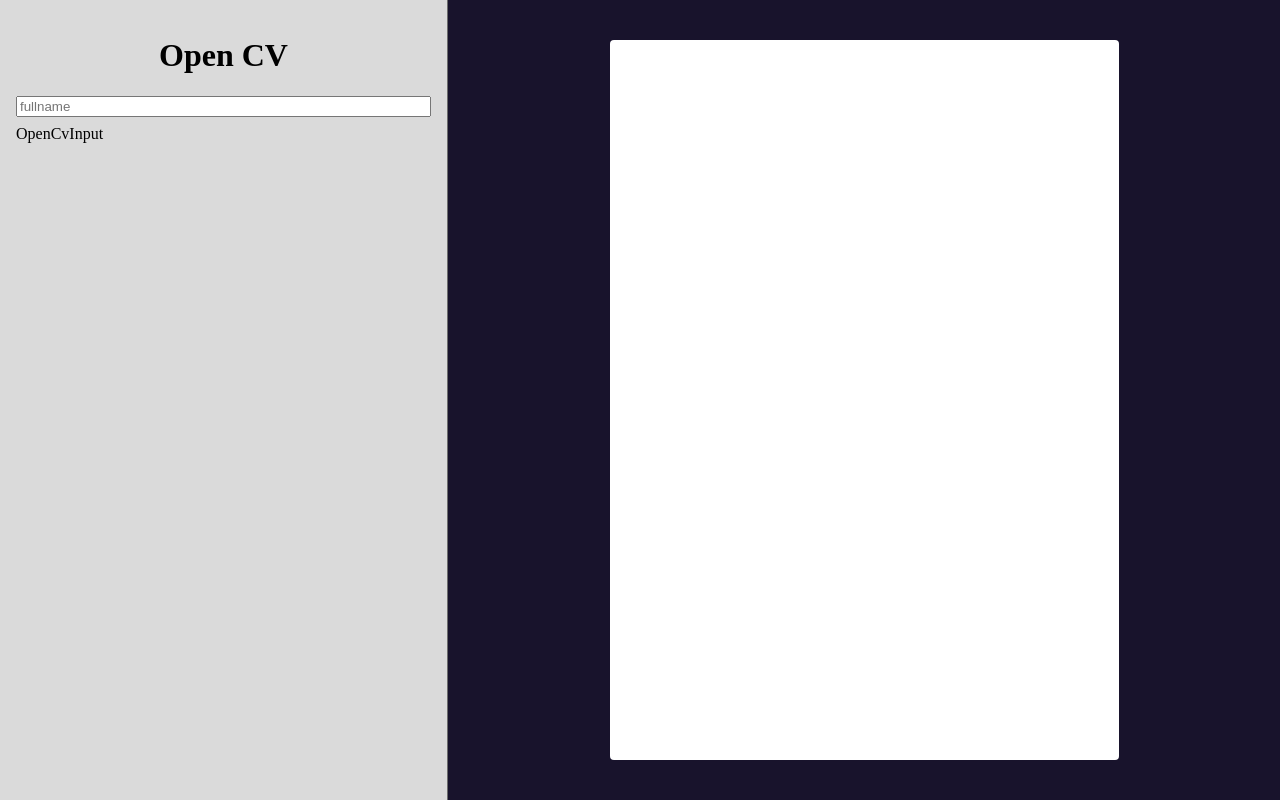
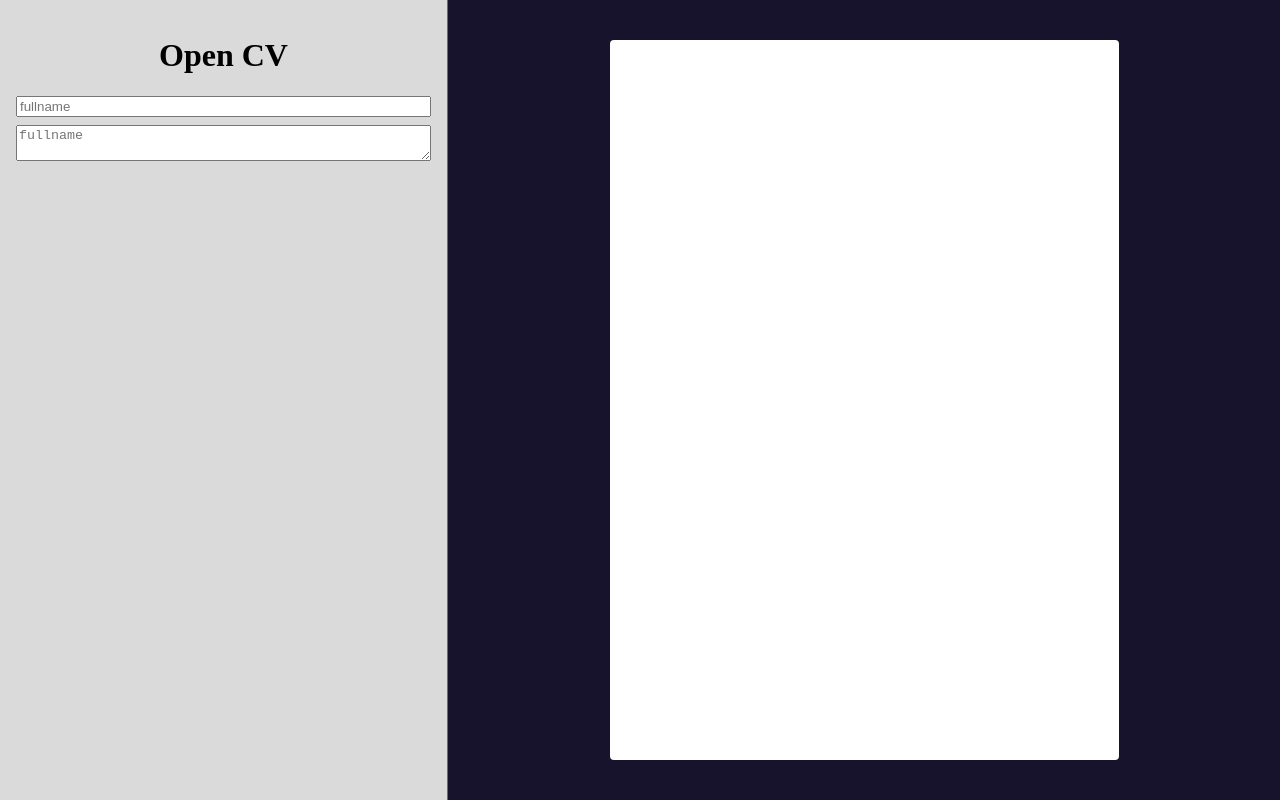
Before and after one commit to lucasserral/opencv, a React (Vite) app: page / in a window 1280 px wide. Built offline with nearby package versions, Linux system fonts and the light colour scheme.

Commit message:
[FIX] Paragraph type opencv input

```diff
--- a/src/components/molecules/OpenCvInput.tsx
+++ b/src/components/molecules/OpenCvInput.tsx
@@ -33,12 +33,14 @@ function OpenCvInput({
       );
       break;
     case "paragraph":
-      <textarea
-        placeholder={placeholder}
-        onChange={(evt) => updateValue(setValue, keyValue, evt.target.value)}
-        value={value[keyValue] || ""}
-        required={required}
-      />;
+      return (
+        <textarea
+          placeholder={placeholder}
+          onChange={(evt) => updateValue(setValue, keyValue, evt.target.value)}
+          value={value[keyValue] || ""}
+          required={required}
+        />
+      );
 
     default:
       break;
```
